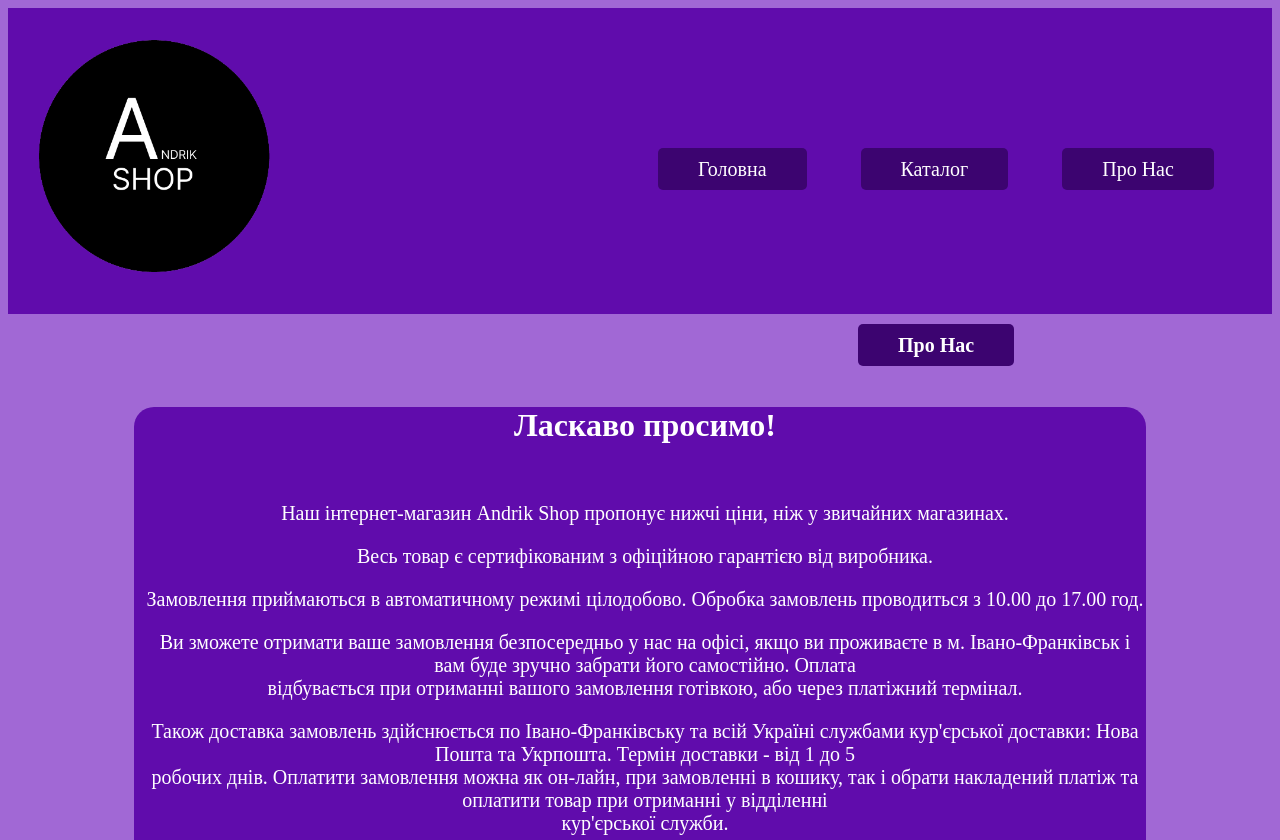
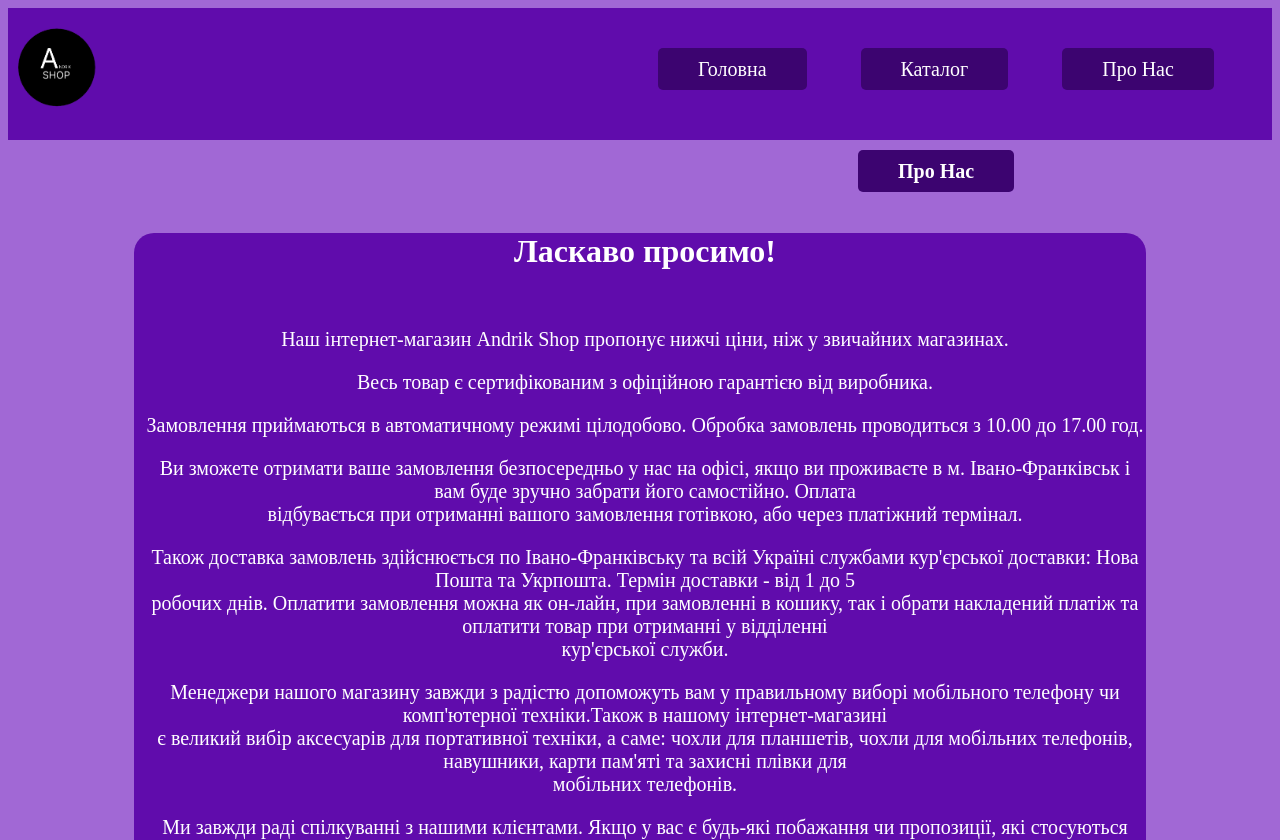
Before and after one commit to andriy1215/AndrikShop, a plain HTML site: page index6.html in a window 1280 px wide. Shown: the top 840 px of the page. Drawn offline with Linux system fonts and the light colour scheme.

Commit message:
Update style6.css

```diff
--- a/style6.css
+++ b/style6.css
@@ -15,9 +15,10 @@ body{
 }
 
 .logo{
-    width: 300px;
+    width: 100px;
     margin-bottom: 30px;
     display: block;
+    margin-top: 10px;
 }
 
 
@@ -43,8 +44,8 @@ nav a{
 
 nav{
     text-decoration: none;
-    margin-top: 150px;
-    margin-left: 300px;
+    margin-top: 50px;
+    margin-left: 500px;
 
 
 }
@@ -80,7 +81,7 @@ main{
     background-color:#600CAC;
     border-radius: 20px;
     width: 80%;
-    height: 1100px;
+    height: 1880px;
     margin-top: 50px;
     text-align: center;
     margin-left: 10%;
@@ -104,11 +105,11 @@ main .pro{
 
 footer{
     background-color: #3C0470;
-    margin-top: 100px;
+    margin-top: 50px;
     color: white;
     height: 550px;
     padding-top: 10px;
-
+    padding: 20px;
 
 }
 
```
